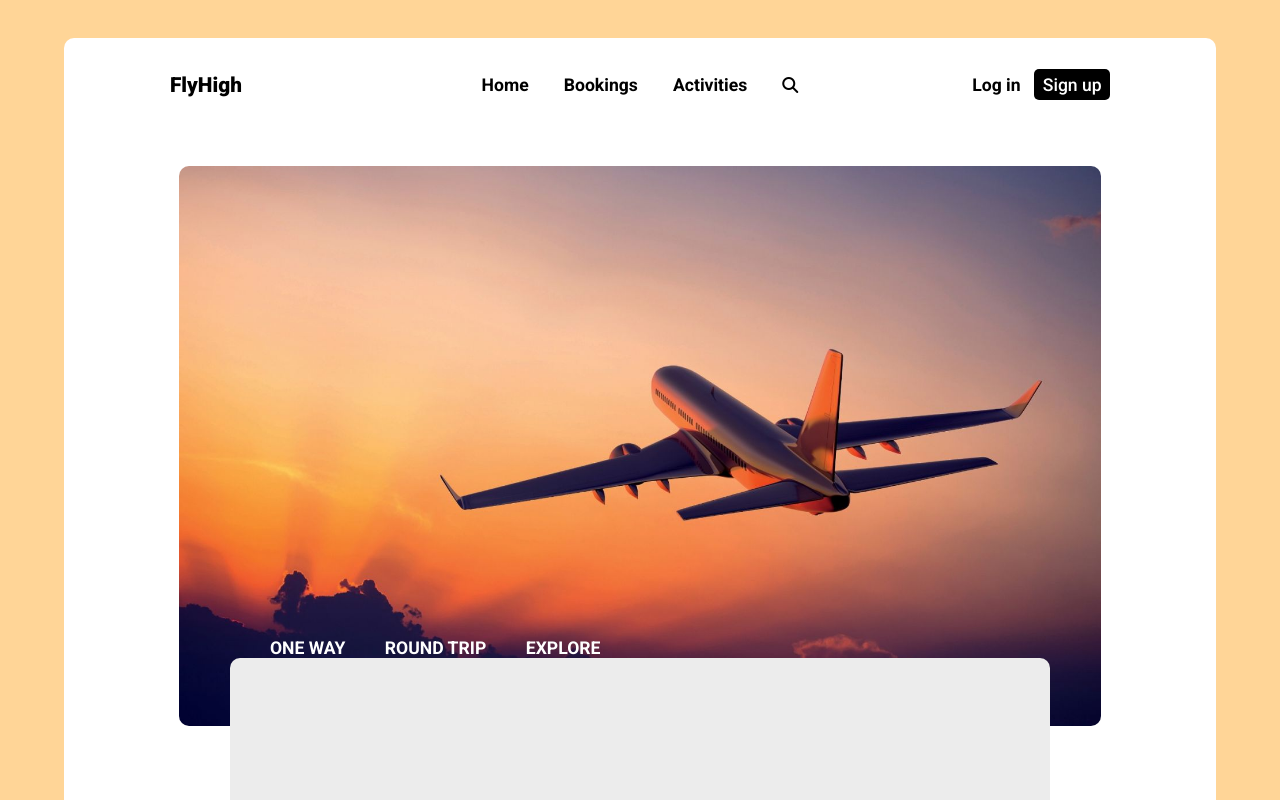
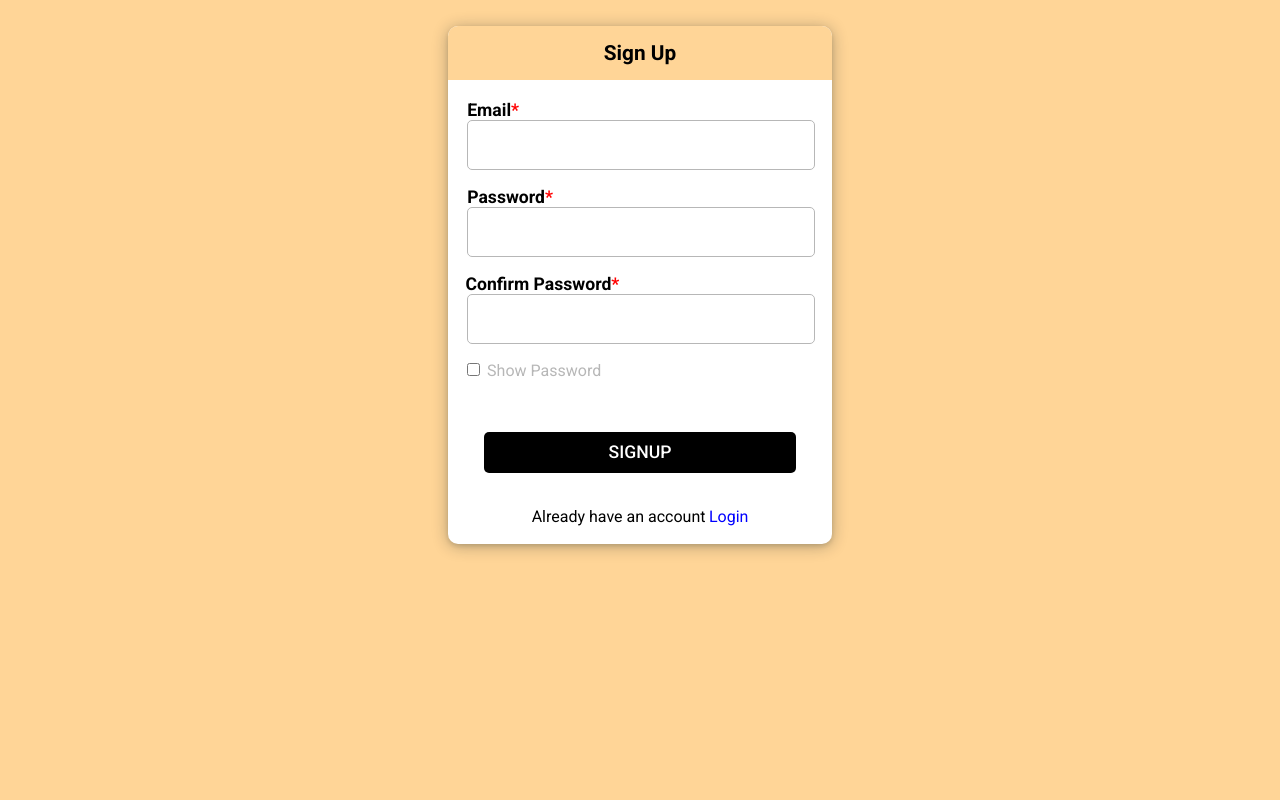
Before and after one commit to kavinprakash091/FLIGHT-BOOKING, a React (Create React App) app in the folder front_end/: page /signup in a window 1280 px wide. Shown: the top 800 px of the page. Built offline with nearby package versions, Linux system fonts and the light colour scheme.

Commit message:
signin-signup

```diff
--- a/front_end/package.json
+++ b/front_end/package.json
@@ -11,6 +11,7 @@
     "react-helmet-async": "^1.3.0",
     "react-router-dom": "^6.11.1",
     "react-scripts": "5.0.1",
+    "react-toastify": "^9.1.2",
     "web-vitals": "^2.1.4"
   },
   "scripts": {
--- a/front_end/src/App.js
+++ b/front_end/src/App.js
@@ -1,11 +1,20 @@
-import { Routes } from 'react-router-dom';
+import { Route, Routes } from 'react-router-dom';
 import './App.css';
+import { ToastContainer } from 'react-toastify';
+import 'react-toastify/dist/ReactToastify.css';
 import HomeScreen from './screens/HomeScreen';
+import SigninScreen from './screens/SigninScreen';
+import SignupScreen from './screens/SignupScreen';
 
 function App() {
   return (
     <div className="App">
-      <HomeScreen />
+      <ToastContainer position="top-right" limit={1} />
+      <Routes>
+        <Route path="/" element={<HomeScreen />} />
+        <Route path="/signin" element={<SigninScreen />} />
+        <Route path="/signup" element={<SignupScreen />} />
+      </Routes>
     </div>
   );
 }
--- a/front_end/src/components/Navbar.js
+++ b/front_end/src/components/Navbar.js
@@ -16,7 +16,7 @@ export default function Navbar() {
       </div>
 
       <div className="user-profile-container">
-        <Link to="/login">Log in</Link>
+        <Link to="/signin">Log in</Link>
         <Link to="/signup">Sign up</Link>
       </div>
     </nav>
--- /dev/null
+++ b/front_end/src/screens/SigninScreen.js
@@ -0,0 +1,64 @@
+import React, { useState } from 'react';
+import '../styles/SigninScreen.css';
+import { Link } from 'react-router-dom';
+
+export default function SigninScreen() {
+  const [isPasswordShow, setPasswordShow] = useState(false);
+  const [email, setEmail] = useState('');
+  const [password, setPassword] = useState('');
+
+  const loginHandler = (e) => {
+    e.preventDefault();
+    alert(email + ' ' + password);
+  };
+  return (
+    <section className="signin-page">
+      <div className="signin-container">
+        <div className="signin-container-header">Login</div>
+        <form className="signin-form" onSubmit={loginHandler}>
+          <div className="input-fields">
+            <label htmlFor="email">
+              Email<span>*</span>
+            </label>
+            <input
+              type="email"
+              id="email"
+              value={email}
+              onChange={(e) => setEmail(e.target.value)}
+              required
+            />
+          </div>
+          <div className="input-fields">
+            <label htmlFor="password">
+              Password<span>*</span>
+            </label>
+            <input
+              type={isPasswordShow ? 'text' : 'password'}
+              id="password"
+              value={password}
+              onChange={(e) => setPassword(e.target.value)}
+              required
+            />
+          </div>
+
+          <div className="input-fields">
+            <input
+              type="checkbox"
+              id="showPassword"
+              onChange={() => setPasswordShow(!isPasswordShow)}
+            />
+            <label htmlFor="showPassword">Show Password</label>
+          </div>
+          <Link to="/forgot-password">Forgot Password?</Link>
+          <button type="submit" className="signin-button">
+            LOGIN
+          </button>
+          <h3>
+            Not a member
+            <Link to="/signup">Create an account</Link>
+          </h3>
+        </form>
+      </div>
+    </section>
+  );
+}
--- /dev/null
+++ b/front_end/src/screens/SignupScreen.js
@@ -0,0 +1,83 @@
+import React, { useState } from 'react';
+import '../styles/SigninScreen.css';
+import { Link } from 'react-router-dom';
+import { toast } from 'react-toastify';
+
+export default function SignupScreen() {
+  const [isPasswordShow, setPasswordShow] = useState(false);
+  const [email, setEmail] = useState('');
+  const [password, setPassword] = useState('');
+  const [confirmPassword, setConfirmPassword] = useState('');
+
+  const signupHandler = (e) => {
+    e.preventDefault();
+    if (password === confirmPassword) {
+      alert(email + ' ' + password + ' ' + confirmPassword);
+    } else {
+      toast.error('Password mismatch!');
+    }
+  };
+  return (
+    <section className="signin-page">
+      <div className="signin-container signup-container">
+        <div className="signin-container-header">Sign Up</div>
+        <form className="signin-form signup-form" onSubmit={signupHandler}>
+          <div className="input-fields">
+            <label htmlFor="email">
+              Email<span>*</span>
+            </label>
+            <input
+              type="email"
+              id="email"
+              value={email}
+              onChange={(e) => setEmail(e.target.value)}
+              required
+            />
+          </div>
+          <div className="input-fields">
+            <label htmlFor="password">
+              Password<span>*</span>
+            </label>
+            <input
+              type={isPasswordShow ? 'text' : 'password'}
+              id="password"
+              value={password}
+              onChange={(e) => setPassword(e.target.value)}
+              required
+            />
+          </div>
+
+          <div className="input-fields">
+            <label htmlFor="confirmPassword">
+              Confirm Password<span>*</span>
+            </label>
+            <input
+              type={isPasswordShow ? 'text' : 'password'}
+              id="confirmPassword"
+              value={confirmPassword}
+              onChange={(e) => setConfirmPassword(e.target.value)}
+              required
+            />
+          </div>
+
+          <div className="input-fields">
+            <input
+              type="checkbox"
+              id="showPassword"
+              onChange={() => setPasswordShow(!isPasswordShow)}
+            />
+            <label htmlFor="showPassword">Show Password</label>
+          </div>
+
+          <button type="submit" className="signin-button">
+            SIGNUP
+          </button>
+          <h3>
+            Already have an account
+            <Link to="/signin">Login</Link>
+          </h3>
+        </form>
+      </div>
+    </section>
+  );
+}
--- /dev/null
+++ b/front_end/src/styles/SigninScreen.css
@@ -0,0 +1,129 @@
+.signin-container {
+  width: 30%;
+  margin: 5% auto;
+  border-radius: 10px;
+  background-color: #ffffff;
+  box-shadow: #0e1e251f 0px 2px 4px 0px, #0e1e2552 0px 2px 16px 0px;
+}
+
+.signin-container-header {
+  width: 96%;
+  padding: 4% 2%;
+  font-size: 1.3rem;
+  font-weight: 600;
+  border-radius: 10px 10px 0 0;
+  cursor: pointer;
+}
+
+.signin-form {
+  width: 90%;
+  margin: 5% auto;
+  background-color: #ffffff;
+}
+
+.signin-form .input-fields {
+  margin-bottom: 5%;
+  text-align: left;
+  background-color: #ffffff;
+}
+
+.signin-form .input-fields label {
+  font-size: 1.1rem;
+  font-weight: 600;
+  background-color: #ffffff;
+}
+
+.signin-form .input-fields label span {
+  color: #ff0000;
+  background-color: #ffffff;
+}
+
+.signin-form .input-fields input[type='email'],
+.signin-form .input-fields input[type='password'],
+.signin-form .input-fields input[type='text'] {
+  height: 3rem;
+  width: 98%;
+  padding-left: 2%;
+  outline: none;
+  border: 1px solid #b7b7b7;
+  border-radius: 5px;
+  font-size: 1.2rem;
+  color: #505050;
+  background-color: #ffffff;
+}
+
+.signin-form .input-fields:nth-child(3) label {
+  margin-left: 2%;
+  font-size: 1rem;
+  font-weight: 400;
+  color: #b7b7b7;
+  background-color: #ffffff;
+}
+
+.signup-form .input-fields:nth-child(3) label {
+  margin-left: -0.5%;
+  font-size: 1.1rem;
+  font-weight: 600;
+  color: #000000;
+  background-color: #ffffff;
+}
+
+.signup-form .input-fields:nth-child(3) input[type='password'] {
+  height: 3rem;
+  width: 98%;
+  padding-left: 2%;
+  outline: none;
+  border: 1px solid #b7b7b7;
+  border-radius: 5px;
+  font-size: 1.2rem;
+  color: #505050;
+  background-color: #ffffff;
+}
+
+.signup-form .input-fields:nth-child(4) label {
+  margin-left: 2%;
+  font-size: 1rem;
+  font-weight: 400;
+  color: #b7b7b7;
+  background-color: #ffffff;
+}
+
+.signin-form a {
+  margin-left: 55%;
+  text-decoration: none;
+  color: blue;
+  background-color: #ffffff;
+}
+
+.signin-button {
+  width: 90%;
+  margin: 10% 0%;
+  padding: 3% 0%;
+  border: none;
+  font-size: 1.1rem;
+  font-weight: 500;
+  color: #ffffff;
+  background-color: #000000;
+  border-radius: 5px;
+  cursor: pointer;
+}
+
+.signin-button:hover {
+  color: #000000;
+  background-color: #ffd597;
+}
+
+.signin-form h3 {
+  padding-bottom: 5%;
+  font-size: 1rem;
+  font-weight: 400;
+  background-color: #ffffff;
+}
+
+.signin-form h3 a {
+  margin-left: 1%;
+}
+
+.signup-container {
+  margin: 2% auto;
+}
```
Also changed, not shown: 1 other file (tests, documents, lock files or other folders).
